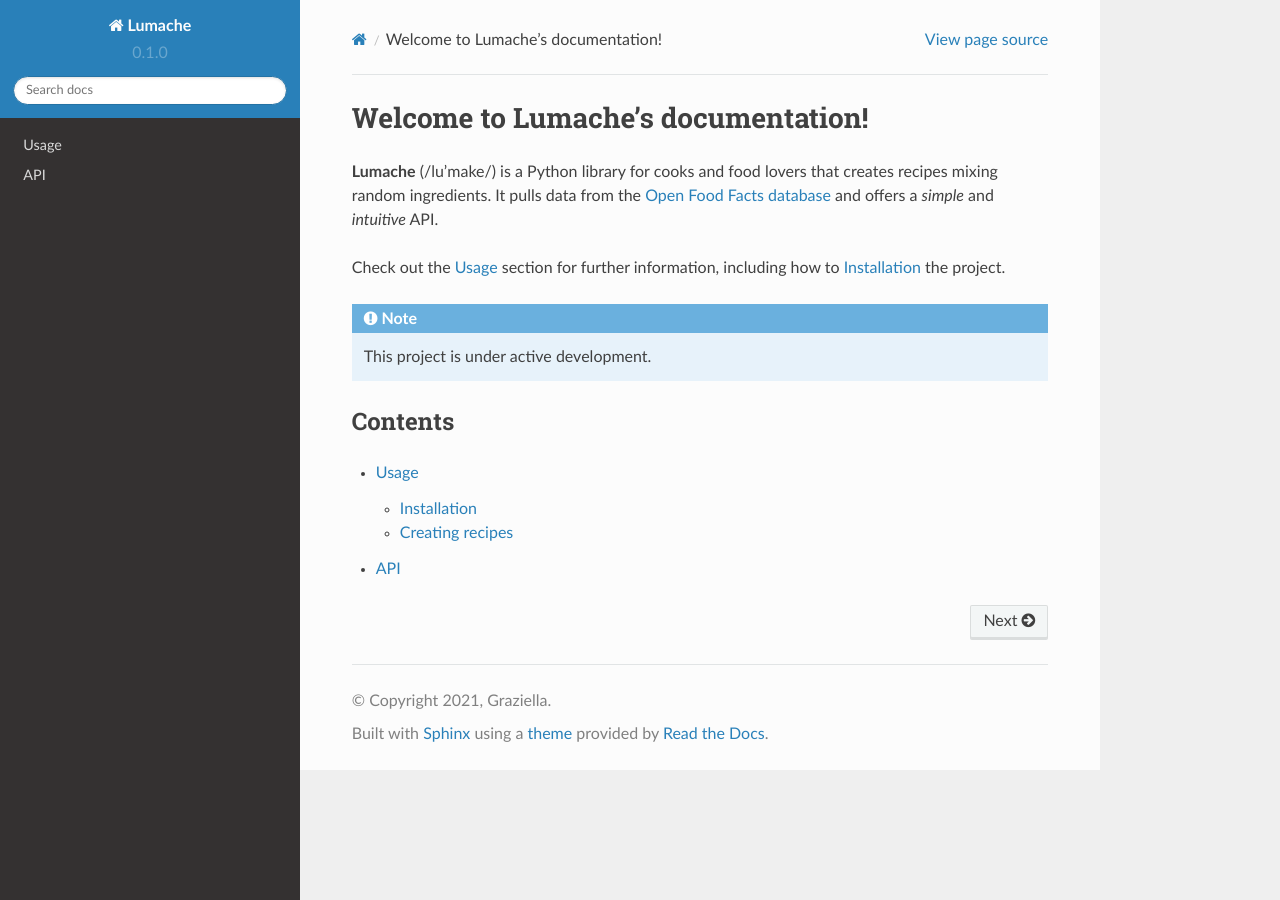
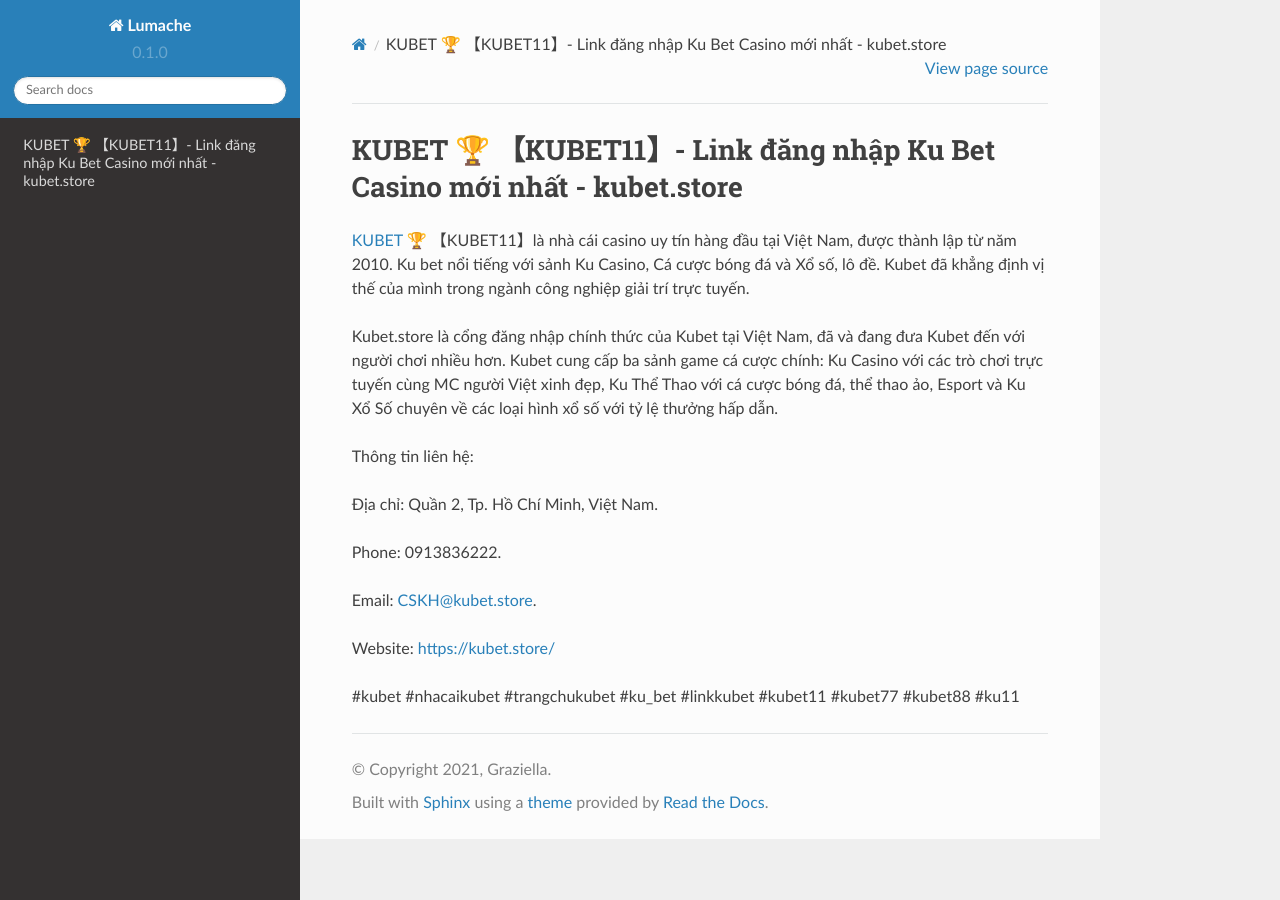
Before and after one commit to nhattuong947/kubetstore, a Sphinx documentation site: the page built from docs/source/index.rst, in a window 1280 px wide. Built offline with Sphinx 7.4.7 and the Read the Docs theme 2.0.0, drawn with Linux system fonts in a browser that asks for light colours.

Commit message:
Update index.rst

```diff
--- a/docs/source/index.rst
+++ b/docs/source/index.rst
@@ -1,22 +1,18 @@
-Welcome to Lumache's documentation!
+KUBET 🏆 【KUBET11】- Link đăng nhập Ku Bet Casino mới nhất - kubet.store
 ===================================
 
-**Lumache** (/lu'make/) is a Python library for cooks and food lovers
-that creates recipes mixing random ingredients.
-It pulls data from the `Open Food Facts database <https://world.openfoodfacts.org/>`_
-and offers a *simple* and *intuitive* API.
+`KUBET <https://kubet.store/>`_ 🏆 【KUBET11】là nhà cái casino uy tín hàng đầu tại Việt Nam, được thành lập từ năm 2010. Ku bet nổi tiếng với sảnh Ku Casino, Cá cược bóng đá và Xổ số, lô đề. Kubet đã khẳng định vị thế của mình trong ngành công nghiệp giải trí trực tuyến.
 
-Check out the :doc:`usage` section for further information, including
-how to :ref:`installation` the project.
+Kubet.store là cổng đăng nhập chính thức của Kubet tại Việt Nam, đã và đang đưa Kubet đến với người chơi nhiều hơn. Kubet cung cấp ba sảnh game cá cược chính: Ku Casino với các trò chơi trực tuyến cùng MC người Việt xinh đẹp, Ku Thể Thao với cá cược bóng đá, thể thao ảo, Esport và Ku Xổ Số chuyên về các loại hình xổ số với tỷ lệ thưởng hấp dẫn.
 
-.. note::
+Thông tin liên hệ:
 
-   This project is under active development.
+Địa chỉ: Quần 2, Tp. Hồ Chí Minh, Việt Nam.
 
-Contents
---------
+Phone: 0913836222.
 
-.. toctree::
+Email: CSKH@kubet.store.
 
-   usage
-   api
+Website: https://kubet.store/
+
+#kubet #nhacaikubet #trangchukubet #ku_bet #linkkubet #kubet11 #kubet77 #kubet88 #ku11
```
